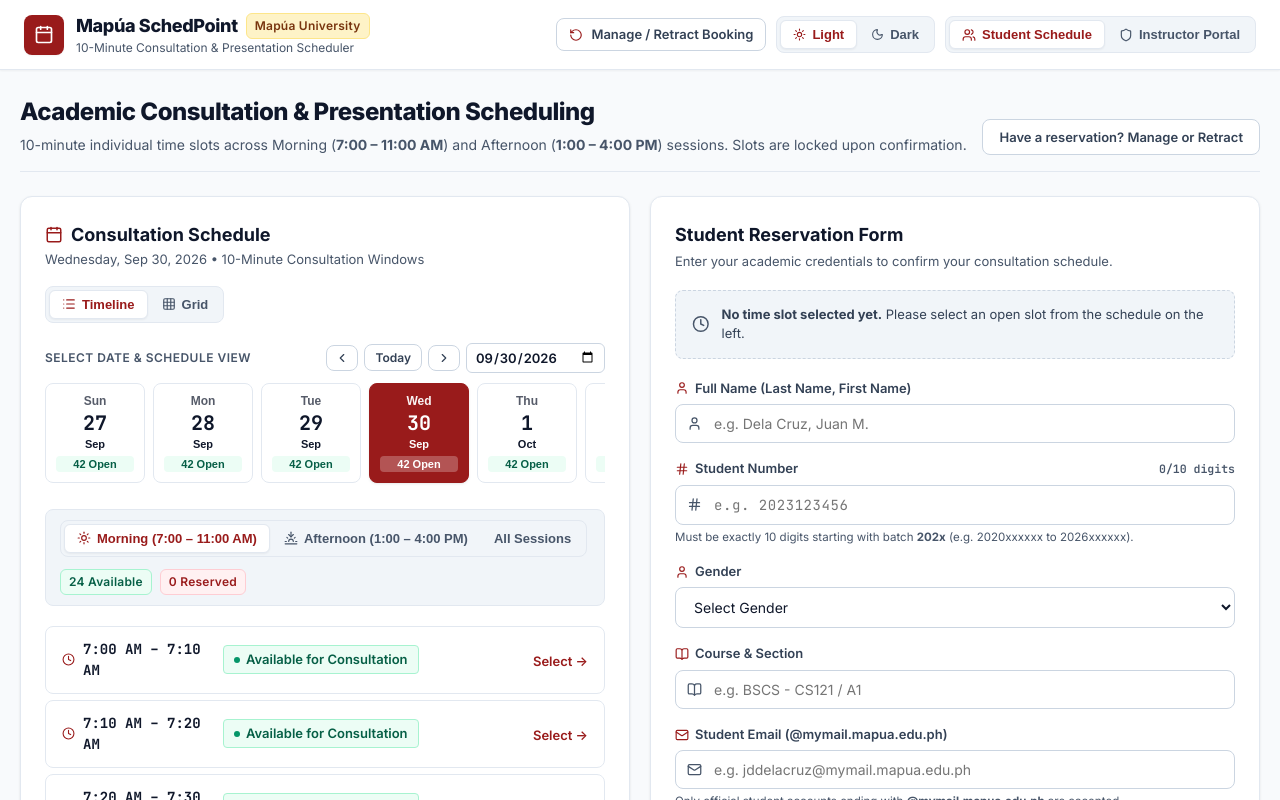
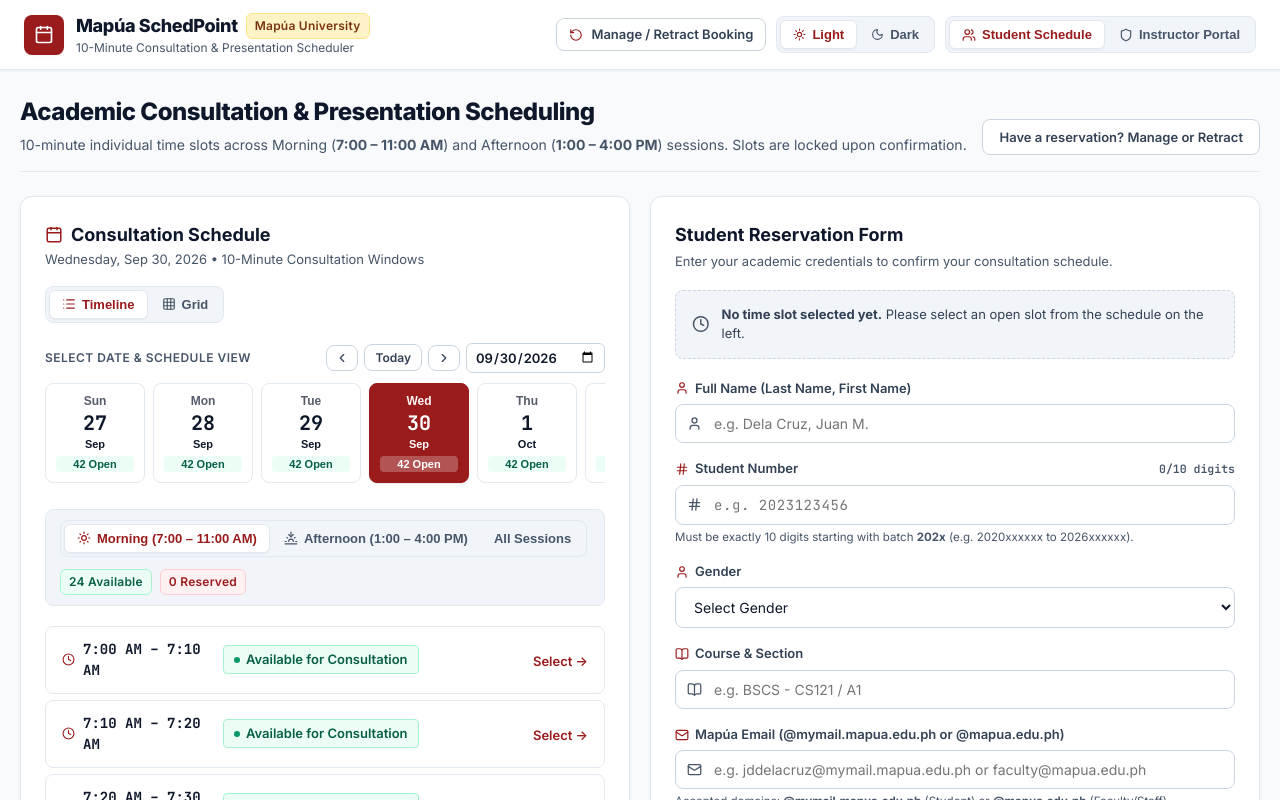
Before and after one commit to Shiru-Kage/mapua-schedpoint, a React (Vite) app: page / in a window 1280 px wide. Shown: the top 800 px of the page. Built offline with nearby package versions, Linux system fonts and the light colour scheme; no server answers; the database is empty.

Commit message:
feat: support both @mymail.mapua.edu.ph and @mapua.edu.ph institutional email domains

```diff
--- a/src/components/BookingForm.jsx
+++ b/src/components/BookingForm.jsx
@@ -47,8 +47,9 @@
 
       if (emailVal.includes('@')) {
         const lower = emailVal.toLowerCase();
-        if (!lower.endsWith('@mymail.mapua.edu.ph')) {
-          setEmailError('Must be an official Mapúa student email ending in @mymail.mapua.edu.ph');
+        const isValid = lower.endsWith('@mymail.mapua.edu.ph') || lower.endsWith('@mapua.edu.ph');
+        if (!isValid) {
+          setEmailError('Must be an official Mapúa email ending in @mymail.mapua.edu.ph or @mapua.edu.ph');
         } else {
           setEmailError('');
         }
@@ -81,8 +82,9 @@
     }
 
     const cleanEmail = formData.email.trim().toLowerCase();
-    if (!cleanEmail.endsWith('@mymail.mapua.edu.ph')) {
-      setEmailError('Email must be an official Mapúa student account ending in @mymail.mapua.edu.ph');
+    const isValidEmail = cleanEmail.endsWith('@mymail.mapua.edu.ph') || cleanEmail.endsWith('@mapua.edu.ph');
+    if (!isValidEmail) {
+      setEmailError('Email must be an official Mapúa account ending in @mymail.mapua.edu.ph or @mapua.edu.ph');
       return;
     }
 
@@ -343,9 +345,9 @@
           <div style={{ display: 'flex', justifyContent: 'space-between', alignItems: 'center', marginBottom: '6px' }}>
             <label className="form-label" htmlFor="email" style={{ margin: 0 }}>
               <Mail size={14} color="var(--mapua-crimson)" />
-              <span>Student Email (@mymail.mapua.edu.ph)</span>
+              <span>Mapúa Email (@mymail.mapua.edu.ph or @mapua.edu.ph)</span>
             </label>
-            {formData.email.trim().toLowerCase().endsWith('@mymail.mapua.edu.ph') && (
+            {(formData.email.trim().toLowerCase().endsWith('@mymail.mapua.edu.ph') || formData.email.trim().toLowerCase().endsWith('@mapua.edu.ph')) && (
               <span style={{ fontSize: '0.72rem', color: 'var(--status-available-text)', fontWeight: 600 }}>
                 ✓ Valid Mapúa Email
               </span>
@@ -358,13 +360,13 @@
               name="email"
               type="email"
               required
-              placeholder="e.g. jddelacruz@mymail.mapua.edu.ph"
+              placeholder="e.g. jddelacruz@mymail.mapua.edu.ph or faculty@mapua.edu.ph"
               value={formData.email}
               onChange={handleChange}
               className="form-input"
               autoComplete="email"
-              pattern="^[a-zA-Z0-9._%+-]+@mymail\.mapua\.edu\.ph$"
-              title="Must be an official Mapúa student email ending in @mymail.mapua.edu.ph"
+              pattern="^[a-zA-Z0-9._%+-]+@(mymail\.)?mapua\.edu\.ph$"
+              title="Must be an official Mapúa email ending in @mymail.mapua.edu.ph or @mapua.edu.ph"
               style={{
                 borderColor: emailError ? 'var(--status-booked-border)' : undefined
               }}
@@ -377,7 +379,7 @@
             </div>
           ) : (
             <div style={{ fontSize: '0.72rem', color: 'var(--text-muted)', marginTop: '4px' }}>
-              Only official student accounts ending with <strong>@mymail.mapua.edu.ph</strong> are accepted.
+              Accepted domains: <strong>@mymail.mapua.edu.ph</strong> (Student) or <strong>@mapua.edu.ph</strong> (Faculty/Staff).
             </div>
           )}
         </div>
--- a/src/services/bookingStorage.js
+++ b/src/services/bookingStorage.js
@@ -93,12 +93,13 @@
     };
   }
 
-  // Validate official Mapúa student email
+  // Validate official Mapúa email
   const cleanEmail = String(email || '').trim().toLowerCase();
-  if (!cleanEmail.endsWith('@mymail.mapua.edu.ph')) {
+  const isValidEmail = cleanEmail.endsWith('@mymail.mapua.edu.ph') || cleanEmail.endsWith('@mapua.edu.ph');
+  if (!isValidEmail) {
     return {
       success: false,
-      error: 'Invalid student email. Must be an official Mapúa account ending with @mymail.mapua.edu.ph'
+      error: 'Invalid email. Must be an official Mapúa account ending with @mymail.mapua.edu.ph or @mapua.edu.ph'
     };
   }
 
```
